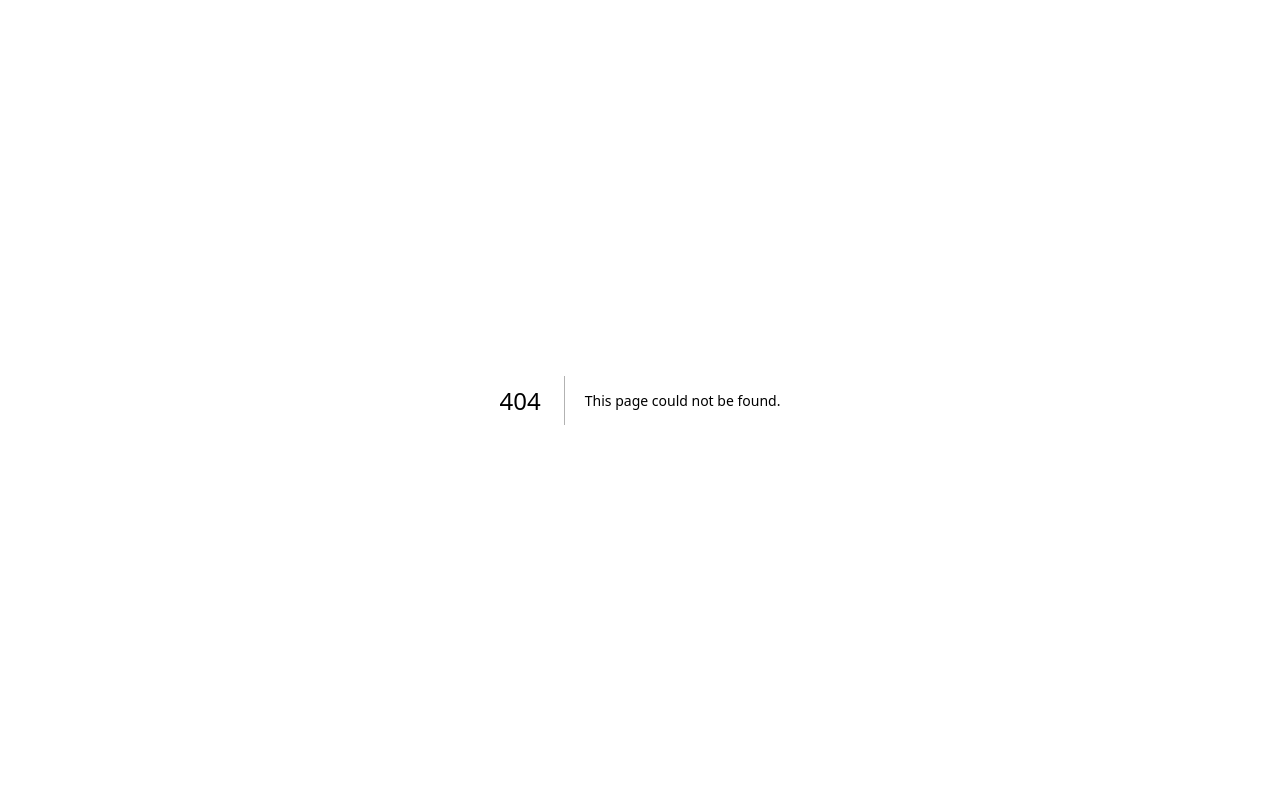
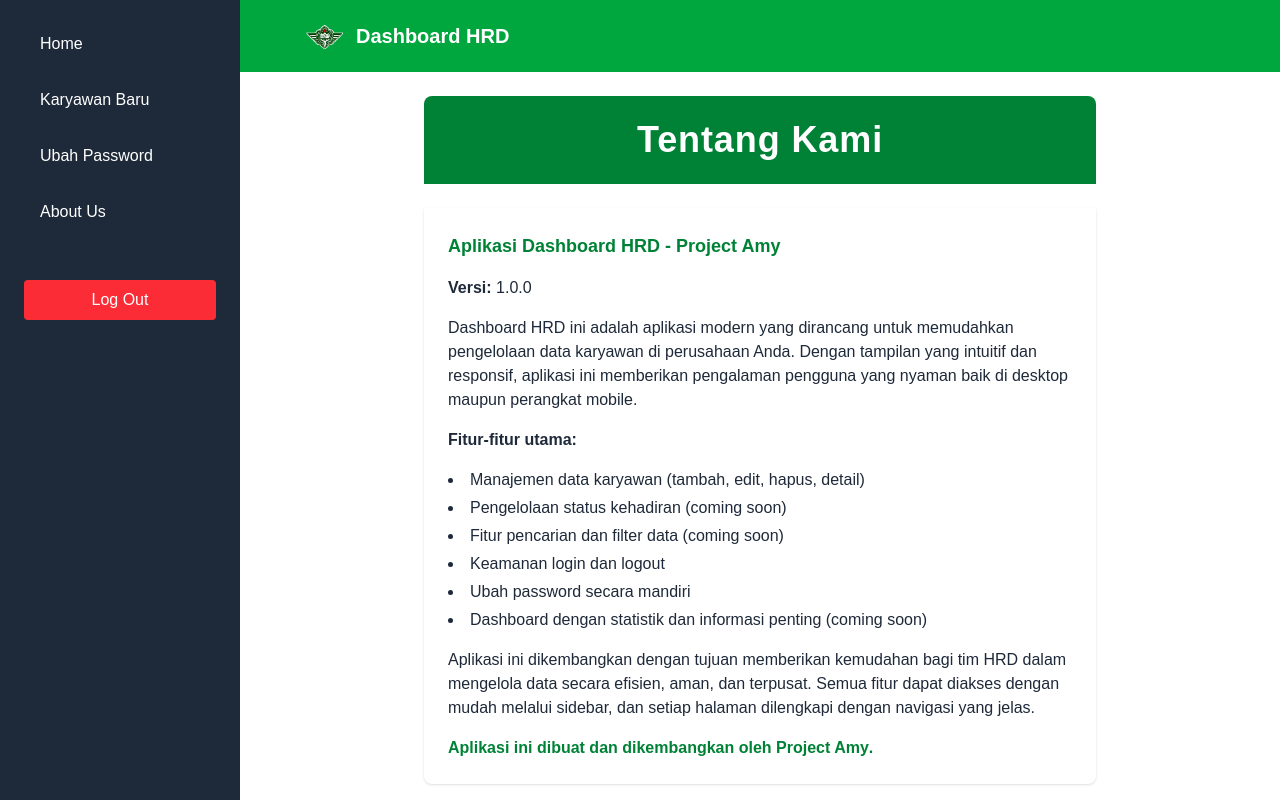
Before and after one commit to ProjectAmy/karyawan, a Next.js app: page /about in a window 1280 px wide. Before the commit this address had no page. Built offline with nearby package versions, Linux system fonts and the light colour scheme.

Commit message:
feat: add sidebar navigation with about and password change pages

```diff
--- /dev/null
+++ b/src/app/about/page.tsx
@@ -0,0 +1,54 @@
+"use client";
+
+import { useState } from "react";
+import Header from "@/app/components/Header";
+import Sidebar from "@/app/components/Sidebar";
+import Footer from "@/app/components/Footer";
+import { useRouter } from "next/navigation";
+
+export default function AboutPage() {
+  const [sidebarOpen, setSidebarOpen] = useState(false);
+  const router = useRouter();
+  const handleLogout = () => {
+    router.push("/login");
+  };
+
+  return (
+    <div className="flex h-screen overflow-hidden">
+      <Sidebar onLogout={handleLogout} open={sidebarOpen} onClose={() => setSidebarOpen(false)} />
+      <div className="relative flex flex-col flex-1 overflow-y-auto overflow-x-hidden">
+        <Header onMenuClick={() => setSidebarOpen(true)} />
+        <main className="grow bg-white flex items-center justify-center p-6">
+          <div className="w-full max-w-2xl mx-auto">
+            <div className="bg-green-700 p-6 rounded-t-lg text-white text-center mb-6">
+              <h1 className="text-3xl md:text-4xl font-bold tracking-wide">Tentang Kami</h1>
+            </div>
+            <div className="bg-white rounded-b-lg shadow p-6 text-gray-800 space-y-4">
+              <p className="text-lg font-semibold text-green-700">Aplikasi Dashboard HRD - Project Amy</p>
+              <p>
+                <strong>Versi:</strong> 1.0.0
+              </p>
+              <p>
+                Dashboard HRD ini adalah aplikasi modern yang dirancang untuk memudahkan pengelolaan data karyawan di perusahaan Anda. Dengan tampilan yang intuitif dan responsif, aplikasi ini memberikan pengalaman pengguna yang nyaman baik di desktop maupun perangkat mobile.
+              </p>
+              <p className="font-semibold">Fitur-fitur utama:</p>
+              <ul className="list-disc list-inside space-y-1">
+                <li>Manajemen data karyawan (tambah, edit, hapus, detail)</li>
+                <li>Pengelolaan status kehadiran (coming soon)</li>
+                <li>Fitur pencarian dan filter data (coming soon)</li>
+                <li>Keamanan login dan logout</li>
+                <li>Ubah password secara mandiri</li>
+                <li>Dashboard dengan statistik dan informasi penting (coming soon)</li>
+              </ul>
+              <p>
+                Aplikasi ini dikembangkan dengan tujuan memberikan kemudahan bagi tim HRD dalam mengelola data secara efisien, aman, dan terpusat. Semua fitur dapat diakses dengan mudah melalui sidebar, dan setiap halaman dilengkapi dengan navigasi yang jelas.
+              </p>
+              <p className="font-semibold text-green-700">Aplikasi ini dibuat dan dikembangkan oleh <span className="font-bold">Project Amy</span>.</p>
+            </div>
+          </div>
+        </main>
+        <Footer />
+      </div>
+    </div>
+  );
+}
--- a/src/app/components/Sidebar.tsx
+++ b/src/app/components/Sidebar.tsx
@@ -20,6 +20,8 @@ export default function Sidebar({ onLogout, open, onClose }: { onLogout: () => v
         <nav className="flex flex-col gap-4 mt-2 md:mt-0">
           <a href="/dashboard" className="hover:bg-green-700 px-4 py-2 rounded transition-colors">Home</a>
           <a href="/new" className="hover:bg-green-700 px-4 py-2 rounded transition-colors">Karyawan Baru</a>
+          <a href="/password" className="hover:bg-green-700 px-4 py-2 rounded transition-colors">Ubah Password</a>
+          <a href="/about" className="hover:bg-green-700 px-4 py-2 rounded transition-colors">About Us</a>
           <button onClick={onLogout} className="mt-8 bg-red-500 hover:bg-red-700 px-4 py-2 rounded transition-colors">Log Out</button>
         </nav>
       </aside>
--- /dev/null
+++ b/src/app/password/page.tsx
@@ -0,0 +1,31 @@
+"use client";
+
+import { useState } from "react";
+import Header from "@/app/components/Header";
+import Sidebar from "@/app/components/Sidebar";
+import Footer from "@/app/components/Footer";
+import { useRouter } from "next/navigation";
+
+export default function PasswordPage() {
+  const [sidebarOpen, setSidebarOpen] = useState(false);
+  const router = useRouter();
+  const handleLogout = () => {
+    router.push("/login");
+  };
+
+  return (
+    <div className="flex h-screen overflow-hidden">
+      <Sidebar onLogout={handleLogout} open={sidebarOpen} onClose={() => setSidebarOpen(false)} />
+      <div className="relative flex flex-col flex-1 overflow-y-auto overflow-x-hidden">
+        <Header onMenuClick={() => setSidebarOpen(true)} />
+        <main className="grow bg-white flex items-center justify-center">
+          <div className="text-center">
+            <h1 className="text-3xl font-bold mb-4">Ubah Password</h1>
+            <p className="text-lg">Hello world</p>
+          </div>
+        </main>
+        <Footer />
+      </div>
+    </div>
+  );
+}
```
